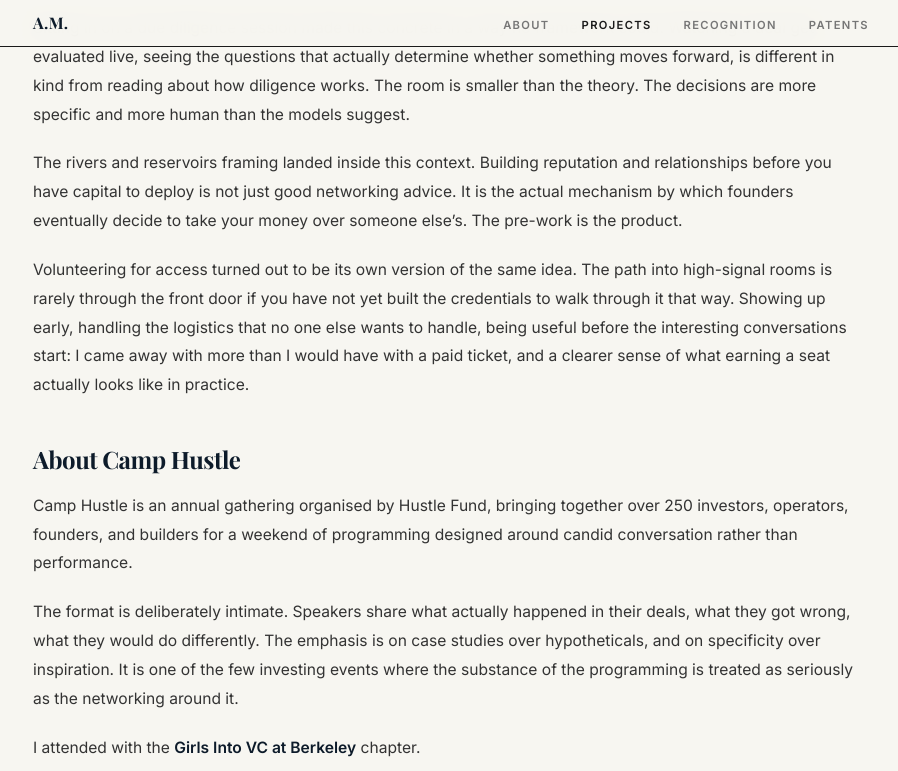
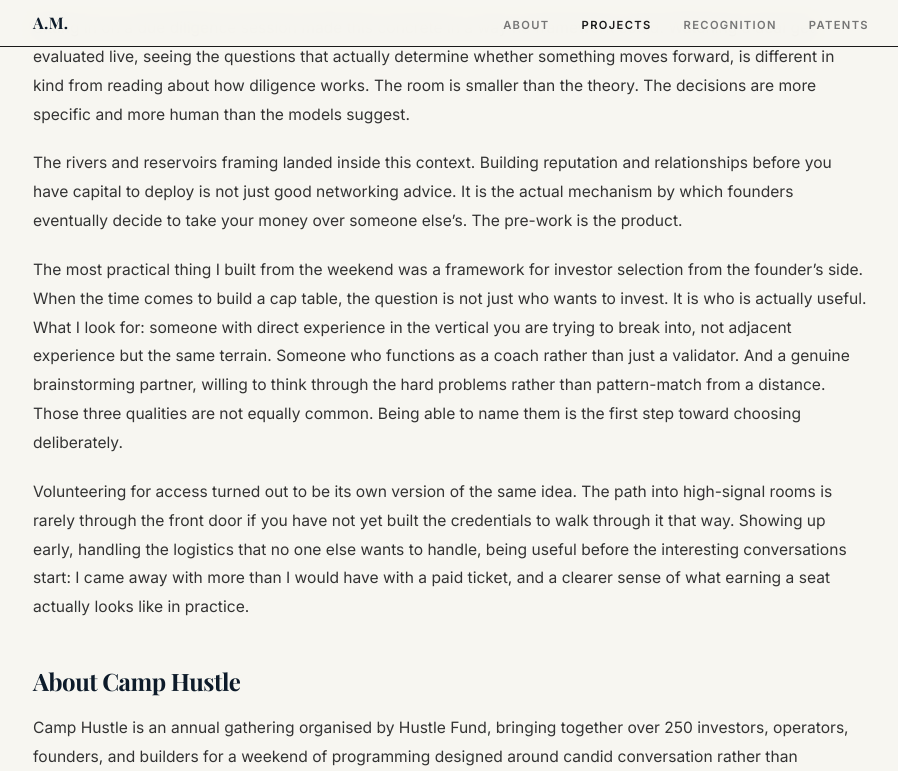
Before and after one commit to allimessinese/allimessinese.github.io, a Jekyll site: the page built from _projects/hustle-fund-angel-investing.md, in a window 1280 px wide and 900 px high, scrolled down 992 px, cut to the strip 0-771 px from the top of the window. Shown: the whole strip, without its empty margins (189-1087 px from the left). Built offline with Jekyll 4.4.1, drawn with Linux system fonts in a browser that asks for light colours; some web fonts are replaced.

Commit message:
Add investor selection framework to Hustle Fund What I Learned
Names the three criteria built from the experience: domain vertical,
coaching orientation, brainstorming partner. Gives the page a
concrete builder output rather than experience alone.

Co-Authored-By: Claude Sonnet 4.6 <noreply@anthropic.com>

```diff
--- a/_projects/hustle-fund-angel-investing.md
+++ b/_projects/hustle-fund-angel-investing.md
@@ -28,6 +28,8 @@ The weekend reoriented that assumption. The best founders, the ones with real op
 Sitting in on a due diligence session made this concrete in a way no framework could. Watching a deal get evaluated live, seeing the questions that actually determine whether something moves forward, is different in kind from reading about how diligence works. The room is smaller than the theory. The decisions are more specific and more human than the models suggest.
 
 The rivers and reservoirs framing landed inside this context. Building reputation and relationships before you have capital to deploy is not just good networking advice. It is the actual mechanism by which founders eventually decide to take your money over someone else's. The pre-work is the product.
+
+The most practical thing I built from the weekend was a framework for investor selection from the founder's side. When the time comes to build a cap table, the question is not just who wants to invest. It is who is actually useful. What I look for: someone with direct experience in the vertical you are trying to break into, not adjacent experience but the same terrain. Someone who functions as a coach rather than just a validator. And a genuine brainstorming partner, willing to think through the hard problems rather than pattern-match from a distance. Those three qualities are not equally common. Being able to name them is the first step toward choosing deliberately.
 
 Volunteering for access turned out to be its own version of the same idea. The path into high-signal rooms is rarely through the front door if you have not yet built the credentials to walk through it that way. Showing up early, handling the logistics that no one else wants to handle, being useful before the interesting conversations start: I came away with more than I would have with a paid ticket, and a clearer sense of what earning a seat actually looks like in practice.
 
```
